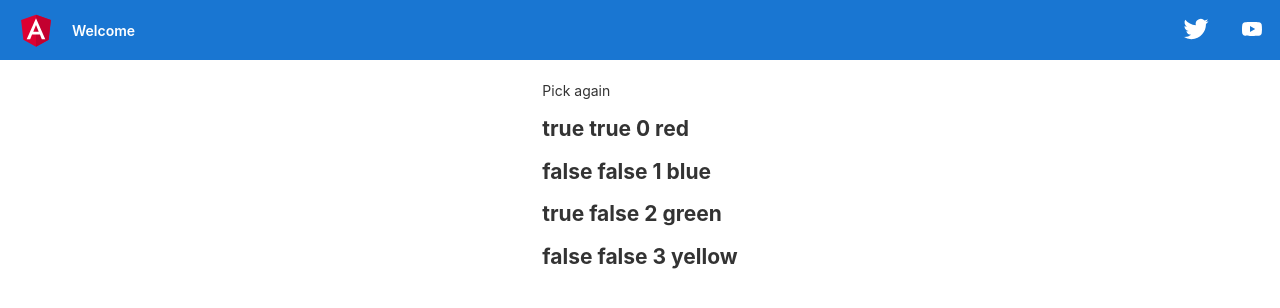
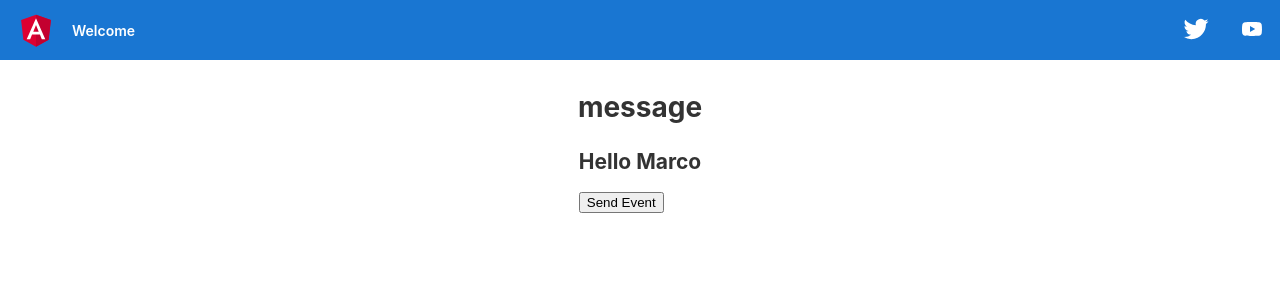
Before and after one commit to sserges/ang-crash-cv, an Angular app: page / in a window 1280 px wide. Shown: the top 308 px of the page. Built offline with nearby package versions, Linux system fonts and the light colour scheme.

Commit message:
Component Interaction

```diff
--- a/src/app/app.component.html
+++ b/src/app/app.component.html
@@ -326,10 +326,8 @@
 </div>
 
 <div class="content" role="main">
-
-  <div app-test>
-
-  </div>
+ <h1>{{message}}</h1>
+<app-test (childEvent)="message=$event" [parentData]="name"></app-test>
 
 </div>
 
--- a/src/app/app.component.ts
+++ b/src/app/app.component.ts
@@ -3,8 +3,10 @@
 @Component({
   selector: 'app-root',
   templateUrl: './app.component.html',
-  styleUrls: ['./app.component.css']
+  styleUrls: ['./app.component.css'],
 })
 export class AppComponent {
   title = 'ang-crash-cv';
+  public name = 'Marco';
+  public message = 'message';
 }
--- a/src/app/test/test.component.html
+++ b/src/app/test/test.component.html
@@ -1,10 +1,3 @@
-<div [ngSwitch]="color">
-  <div *ngSwitchCase="'red'">You picked red color</div>
-  <div *ngSwitchCase="'blue'">You picked blue color</div>
-  <div *ngSwitchCase="'green'">You picked green color</div>
-  <div *ngSwitchDefault>Pick again</div>
-</div>
+<h2>Hello {{ name }}</h2>
 
-<div *ngFor="let color of colors; index as i; first as f; even as e">
-  <h2>{{ e }} {{ f }} {{ i }} {{ color }}</h2>
-</div>
+<button (click)="fireEvent()" >Send Event</button>
--- a/src/app/test/test.component.ts
+++ b/src/app/test/test.component.ts
@@ -1,7 +1,7 @@
-import { Component, OnInit } from '@angular/core';
+import { Component, EventEmitter, Input, OnInit, Output } from '@angular/core';
 
 @Component({
-  selector: '[app-test]',
+  selector: 'app-test',
   templateUrl: './test.component.html',
   styles: [
     `
@@ -18,6 +18,10 @@
   ],
 })
 export class TestComponent implements OnInit {
+  @Input('parentData') public name: String | undefined;
+
+  @Output() public childEvent = new EventEmitter();
+
   public displayName = true;
 
   public color = 'greene';
@@ -27,4 +31,8 @@
   constructor() {}
 
   ngOnInit(): void {}
+
+  fireEvent() {
+    this.childEvent.emit('Hey Bro !!!!!!!!!!');
+  }
 }
```
